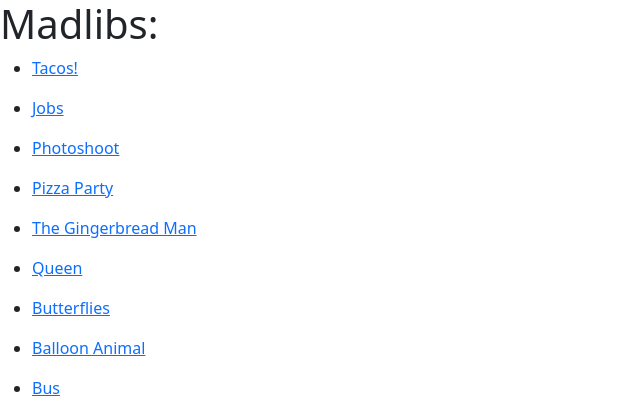
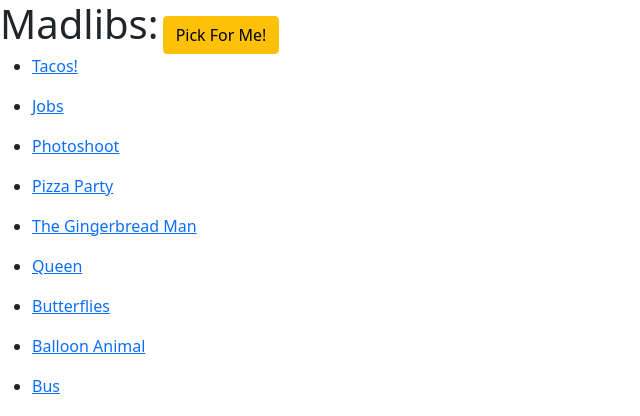
Before and after one commit to itssamich/Django_MadLibs, a Django app: page / in a window 1280 px wide. Shown: the top 416 px of the page, without its empty margins (0-640 px from the left). Run offline with Django 3.2, Linux system fonts and the light colour scheme; data comes from the database, SQL or seed files in the repository.

Commit message:
Added a random button to return random game

```diff
--- a/madlib/static/madlib/style.css
+++ b/madlib/static/madlib/style.css
@@ -7,3 +7,7 @@
 .ul{
     list-style: none;
 }
+
+h1{
+    display: inline !important;
+}
--- a/madlib/templates/madlib/index.html
+++ b/madlib/templates/madlib/index.html
@@ -10,7 +10,10 @@
 </head>
 <body>
     {% block body %}
-    <h1>Madlibs:</h1>
+    <div>
+        <h1>Madlibs:</h1>
+        <a href="{% url 'madlib:game' randomVal %}" class="btn btn-warning">Pick For Me!</a>
+    </div>
         {% for lib in libList %}
         <ul>
             <li>
--- a/madlib/views.py
+++ b/madlib/views.py
@@ -5,12 +5,16 @@ from django.template import loader
 from .models import Madlib
 from django import forms
 from .forms import libForm
+import random
 
 # Create your views here.
 def index(request):
     libList = Madlib.objects.all()
+    randomVal = random.randint(1, libList.count())
+    print(randomVal)
     context = {
         'libList': libList,
+        'randomVal': randomVal,
     }
     return render(request, 'madlib/index.html', context)
 
```
